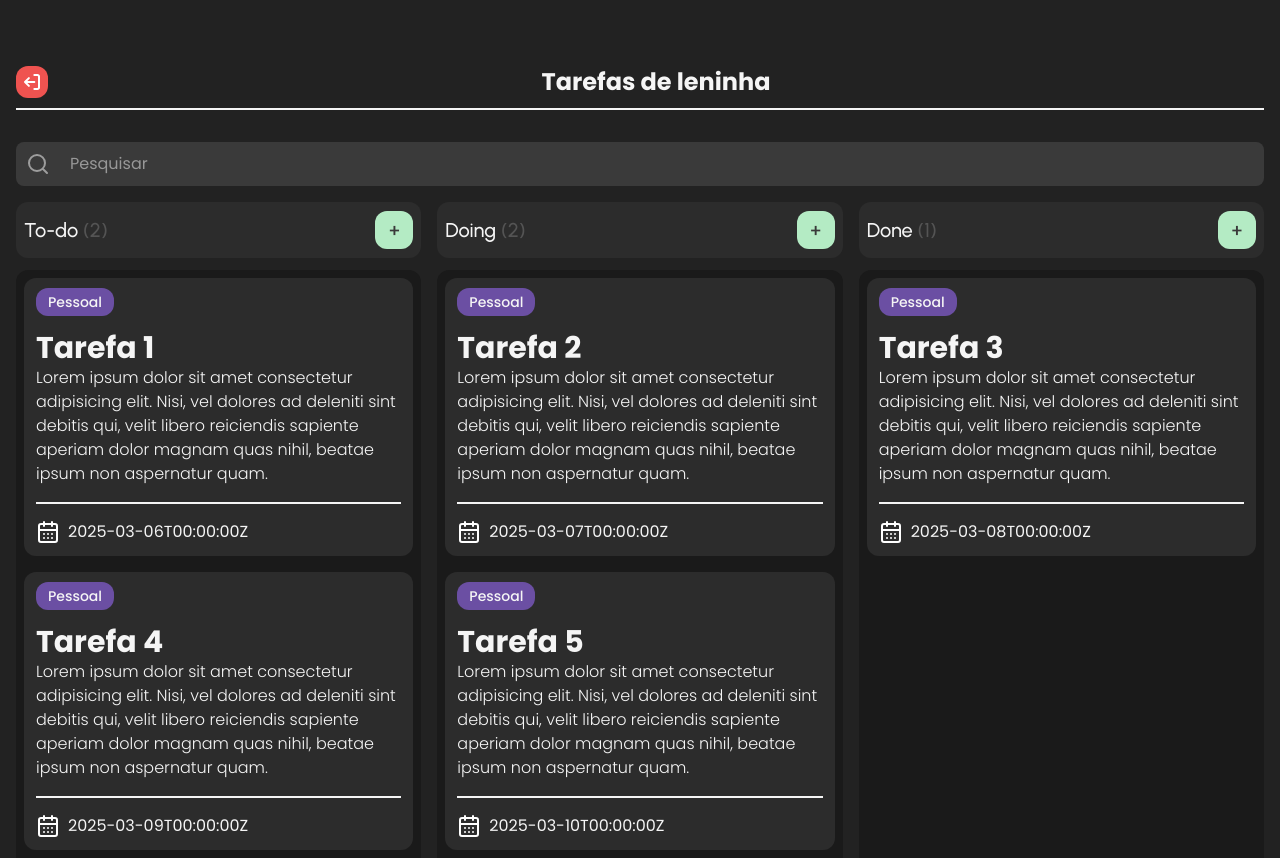
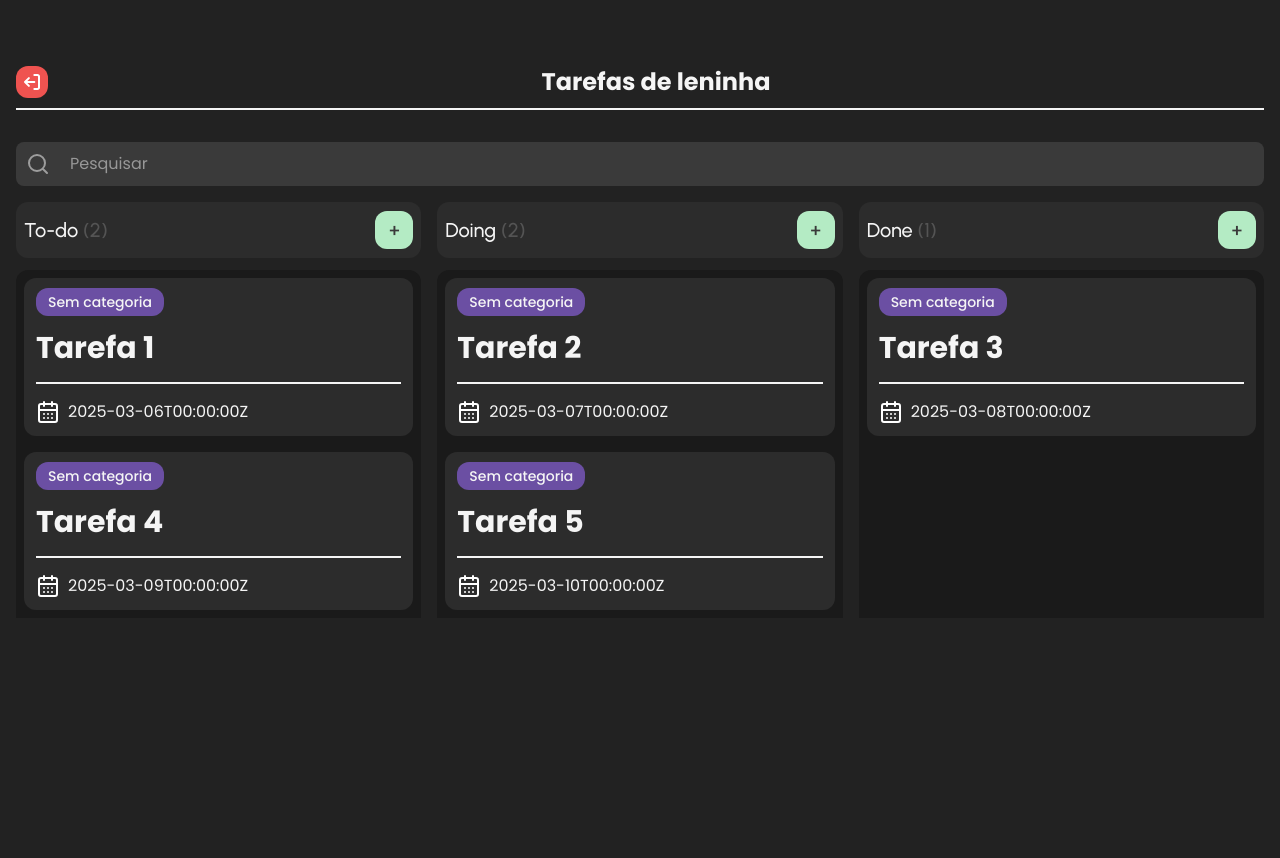
Before and after one commit to TIHeitorDS/kanban, a Next.js app: page / in a window 1280 px wide. Built offline with nearby package versions, Linux system fonts and the light colour scheme.

Commit message:
feat: enhance task management features with draggable support and detailed task view

```diff
--- a/src/app/page.tsx
+++ b/src/app/page.tsx
@@ -8,7 +8,13 @@ import CreateTask from "@/components/CreateTask";
 import EditTask from "@/components/EditTask";
 import TaskCard from "@/components/TaskCard";
 import { Task } from "@/utils/definitions";
-import { DndContext, DragEndEvent } from "@dnd-kit/core";
+import {
+  DndContext,
+  DragEndEvent,
+  PointerSensor,
+  useSensor,
+  useSensors,
+} from "@dnd-kit/core";
 
 const columns = [
   {
@@ -31,6 +37,8 @@ const initialTasks: Task[] = [
     status: "todos",
     title: "Tarefa 1",
     createdAt: "2025-03-06T00:00:00Z",
+    description: "Descrição da tarefa 1",
+    category: "Categoria 1",
   },
   {
     id: "2",
@@ -92,6 +100,14 @@ export default function Home() {
     );
   };
 
+  const sensors = useSensors(
+    useSensor(PointerSensor, {
+      activationConstraint: {
+        distance: 8, // só ativa o drag se mover mais de 8px
+      },
+    })
+  );
+
   return (
     <div className="w-full px-4 h-svh bg-secondary divide-y-2 divide-white">
       <header className="flex py-[10px]">
@@ -120,7 +136,7 @@ export default function Home() {
           </div>
 
           <div className="flex flex-col lg:flex-row lg:gap-4">
-            <DndContext onDragEnd={handleDragEnd}>
+            <DndContext sensors={sensors} onDragEnd={handleDragEnd}>
               {columns.map((column) => (
                 <Section
                   key={column.id}
@@ -136,6 +152,7 @@ export default function Home() {
                         id={task.id}
                         title={task.title}
                         createdAt={task.createdAt}
+                        onClick={() => setShowDetail(true)}
                       />
                     ))}
                 </Section>
@@ -153,6 +170,7 @@ export default function Home() {
           isShowing={showDetail}
           onEdit={onShowEdit}
           onClose={() => setShowDetail(false)}
+          task={tasks[0]} // Exemplo de tarefa, você pode passar a tarefa selecionada
         />
 
         <CreateTask
--- a/src/components/Category.tsx
+++ b/src/components/Category.tsx
@@ -1,7 +1,7 @@
-export default function Category() {
+export default function Category({ category }: { category?: string }) {
   return (
     <span className="bg-purple py-1 px-3 rounded-[12px] font-medium text-sm">
-      Pessoal
+      {category || "Sem categoria"}
     </span>
   );
 }
--- a/src/components/DetailTask.tsx
+++ b/src/components/DetailTask.tsx
@@ -1,39 +1,37 @@
 import Category from "./Category";
 import TaskMenu from "./TaskMenu";
+import { Task } from "../utils/definitions";
 
 export default function DetailTask({
   isShowing = false,
   onEdit,
   onClose,
+  task,
 }: {
   isShowing?: boolean;
   onEdit?: () => void;
   onClose?: () => void;
+  task: Task;
 }) {
   return (
     <TaskMenu
       isShowing={isShowing}
       onClose={onClose}
       onEdit={onEdit}
-      title="Detalhes da tarefa"
+      title={task.title}
     >
       <div>
         <div className="flex items-center gap-[10px] mb-4">
-          <Category />
+          <Category category={task.category} />
 
           <div className="flex items-center gap-2">
             <span className="h-4 w-4 bg-green rounded-full"></span>
 
-            <p>To-do</p>
+            <p>{task.status}</p>
           </div>
         </div>
 
-        <p>
-          Lorem ipsum dolor sit amet consectetur adipisicing elit. Excepturi
-          reiciendis eos autem, nisi incidunt quae repellat nostrum accusamus
-          atque deleniti. Tempora nam dolor illum velit libero culpa cumque
-          fugit sint!
-        </p>
+        <p className="font-light">{task.description}</p>
       </div>
     </TaskMenu>
   );
--- a/src/components/TaskCard.tsx
+++ b/src/components/TaskCard.tsx
@@ -5,33 +5,30 @@ export default function TaskCard({
   id,
   title,
   createdAt,
+  onClick = () => {},
 }: {
   id: string;
   title: string;
   createdAt: string;
+  onClick?: () => void;
 }) {
   const { attributes, listeners, setNodeRef } = useDraggable({
     id,
   });
+
   return (
     <div
       ref={setNodeRef}
       className="bg-dark rounded-[12px] p-3 hover:cursor-move"
       {...attributes}
       {...listeners}
+      onClick={onClick}
     >
       <Category />
 
       <div className="divide-y-2 divide-white space-y-4">
         <div className="py-4">
           <p className="font-bold text-3xl">{title}</p>
-
-          <p className="font-light">
-            Lorem ipsum dolor sit amet consectetur adipisicing elit. Nisi, vel
-            dolores ad deleniti sint debitis qui, velit libero reiciendis
-            sapiente aperiam dolor magnam quas nihil, beatae ipsum non
-            aspernatur quam.
-          </p>
         </div>
 
         <div className="flex items-center gap-2">
--- a/src/utils/definitions.ts
+++ b/src/utils/definitions.ts
@@ -3,4 +3,6 @@ export interface Task {
   status: "todos" | "doing" | "done";
   title: string;
   createdAt: string;
+  description?: string;
+  category?: string;
 }
```
